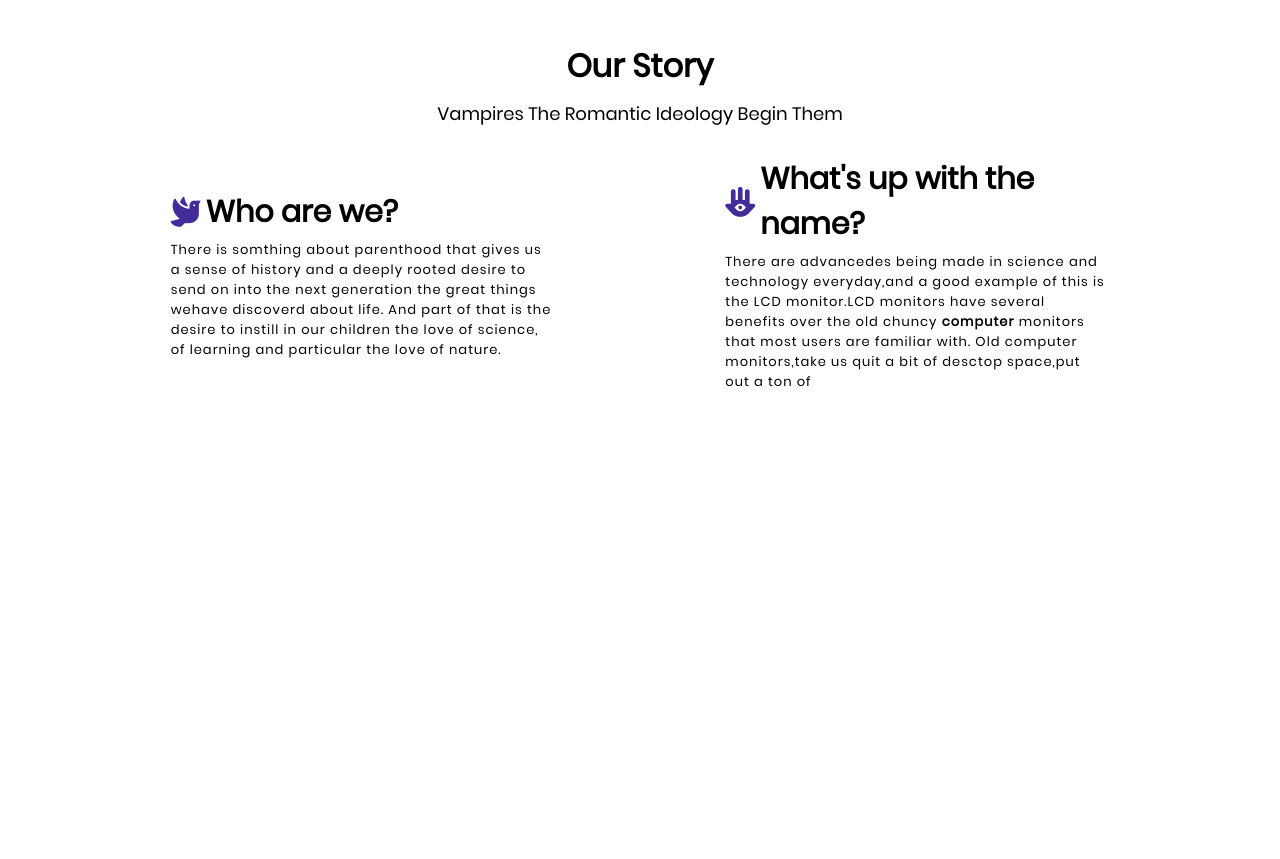
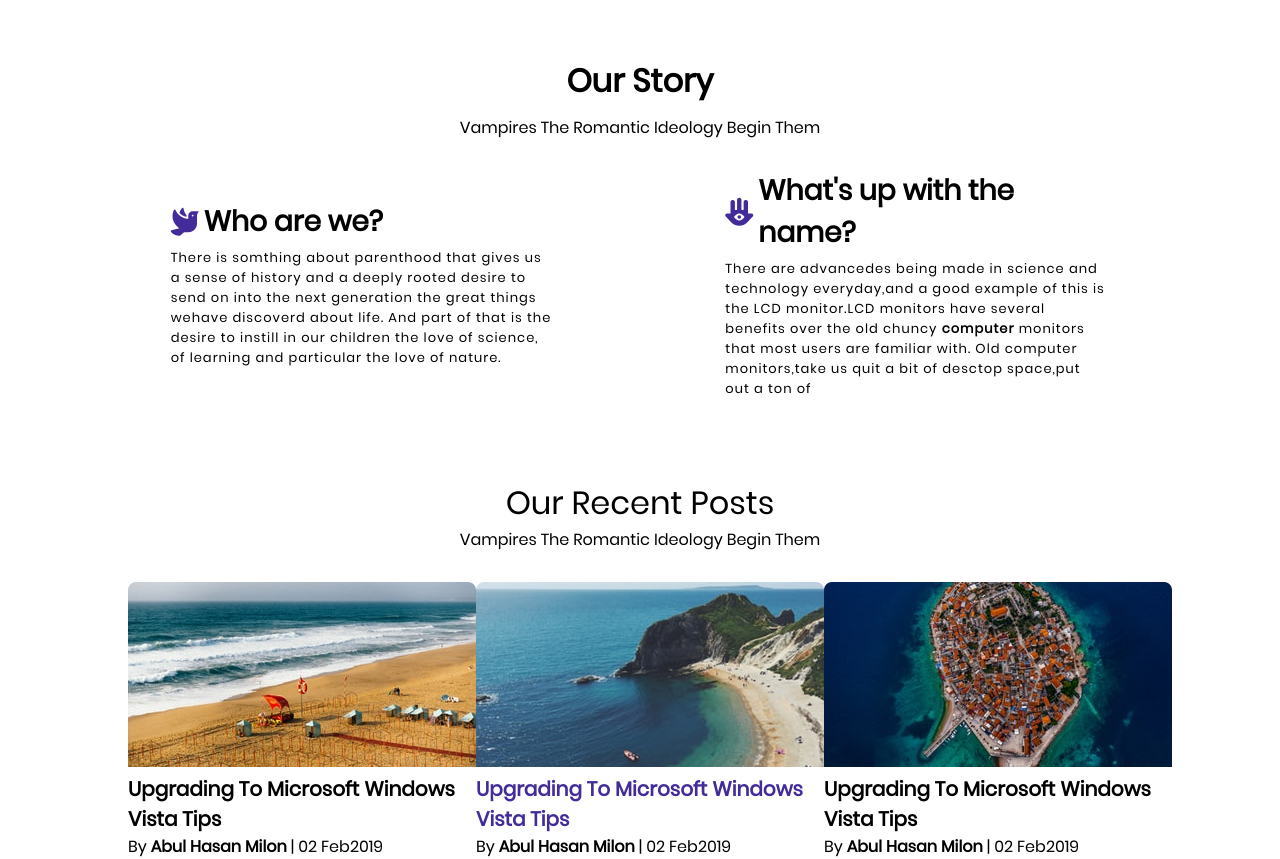
Before and after one commit to masturdating2035/landing-page, a plain HTML site: page index.html in a window 1280 px wide. Shown: the part 2156-3015 px from the top of the page. Before the commit the page ends 2548 px from the top, so only its background shows below. Drawn offline with nearby package versions, Linux system fonts and the light colour scheme; files whose address does not match are found by name.

Commit message:
complete recent posts

```diff
--- a/css/style.css
+++ b/css/style.css
@@ -318,7 +318,7 @@ nav .sign button:last-child:hover {
 
 
 .testimonial p:nth-child(2) {
-    font-size: 18px;
+    font-size: 16px;
     font-weight: 550;
 }
 
@@ -376,7 +376,7 @@ nav .sign button:last-child:hover {
 }
 
 
-.info .info-head{
+.info .info-head {
     width: 30%;
     display: flex;
     flex-direction: column;
@@ -385,14 +385,14 @@ nav .sign button:last-child:hover {
 }
 
 
-.info .info-head span{
-    font-size: 30px;
+.info .info-head span {
+    font-size: 28px;
     margin-right: 5px;
 }
 
 
-.info .info-head p{
-    font-size: 30px;
+.info .info-head p {
+    font-size: 28px;
     font-weight: bold;
 }
 
@@ -404,9 +404,59 @@ nav .sign button:last-child:hover {
 }
 
 
-.info .info-desc{
+.info .info-desc {
     margin-top: 5px;
     font-size: 13px;
     font-weight: 500;
     letter-spacing: 1px;
 }
+
+
+
+/**********************************************
+*** Recent Posts Section
+**********************************************/
+.recent {
+    width: 100%;
+    margin-top: 80px;
+}
+
+.recent .recent-post {
+    text-align: center;
+}
+
+.recent .recent-post p:first-child {
+    font-size: 32px;
+}
+
+
+.recent .recent-post p:last-child {
+    font-size: 16px;
+}
+
+
+.recent .recent-detail {
+    margin: auto;
+    width: 80%;
+    margin-top: 30px;
+    display: flex;
+    justify-content: space-between;
+    align-items: center;
+}
+
+
+.recent .recent-detail .recent-detail-image p:nth-child(2) {
+    font-size: 20px;
+    font-weight: bold;
+}
+
+
+.recent .recent-detail .recent-detail-image p:last-child {
+    font-size: 16px;
+    font-weight: 500;
+}
+
+
+.recent .recent-detail .active {
+    color: #432B99;
+}
--- a/index.html
+++ b/index.html
@@ -113,7 +113,7 @@
         <div class="testimonial" data-aos="fade-down" data-aos-once="true">
             <p>Testimonial</p>
             <p>Vampires The Romantic Ideology Begin Them</p>
-            <img src="./img/TestimonialPicture.png">
+            <img src="./img/TestimonialPicture.jpg" width="200" height="200" style="padding:40px;">
             <p>John Doe</p>
             <p>CEO PrettyDopDesign</p>
             <div class="grill">
@@ -166,7 +166,34 @@
     </section>
 
 
+    <section class="recent">
+        <div class="recent-post">
+            <p>Our Recent Posts</p>
+            <p>Vampires The Romantic Ideology Begin Them</p>
+        </div>
 
+
+        <div class="recent-detail">
+            <div class="recent-detail-image">
+                <img src="./img/1.png">
+                <p>Upgrading To Microsoft Windows Vista Tips</p>
+                <p>By <strong>Abul Hasan Milon</strong> | 02 Feb2019</p>
+            </div>
+
+            <div class="recent-detail-image">
+                <img src="./img/2.png">
+                <p class="active">Upgrading To Microsoft Windows Vista Tips</p>
+                <p>By <strong>Abul Hasan Milon</strong> | 02 Feb2019</p>
+            </div>
+
+            <div class="recent-detail-image">
+                <img src="./img/3.png">
+                <p>Upgrading To Microsoft Windows Vista Tips</p>
+                <p>By <strong>Abul Hasan Milon</strong> | 02 Feb2019</p>
+            </div>
+        </div>
+
+    </section>
 
 
 
```
Also changed, not shown: img/1.png (renamed from img/image1.png), img/2.png (renamed from img/image2.png), img/3.png (renamed from img/image3.png), img/TestimonialPicture.jpg (added), img/TestimonialPicture.png (deleted).
